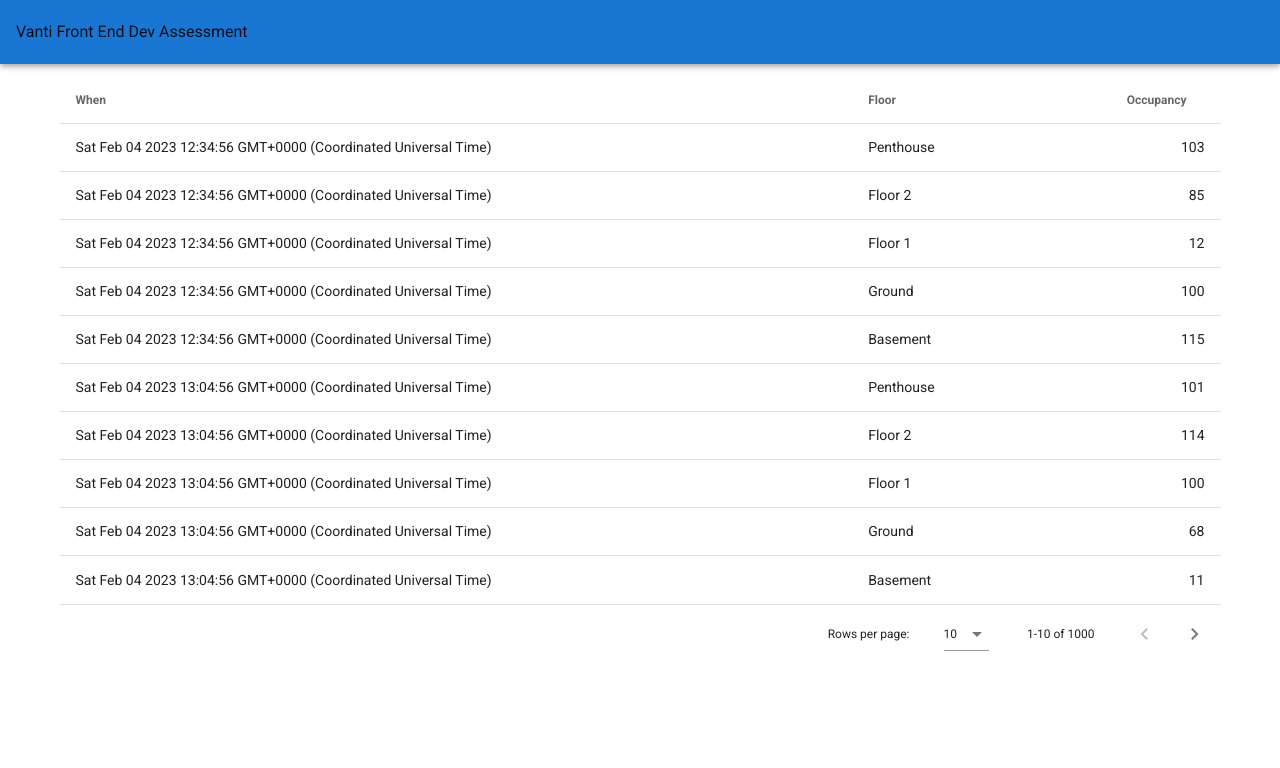
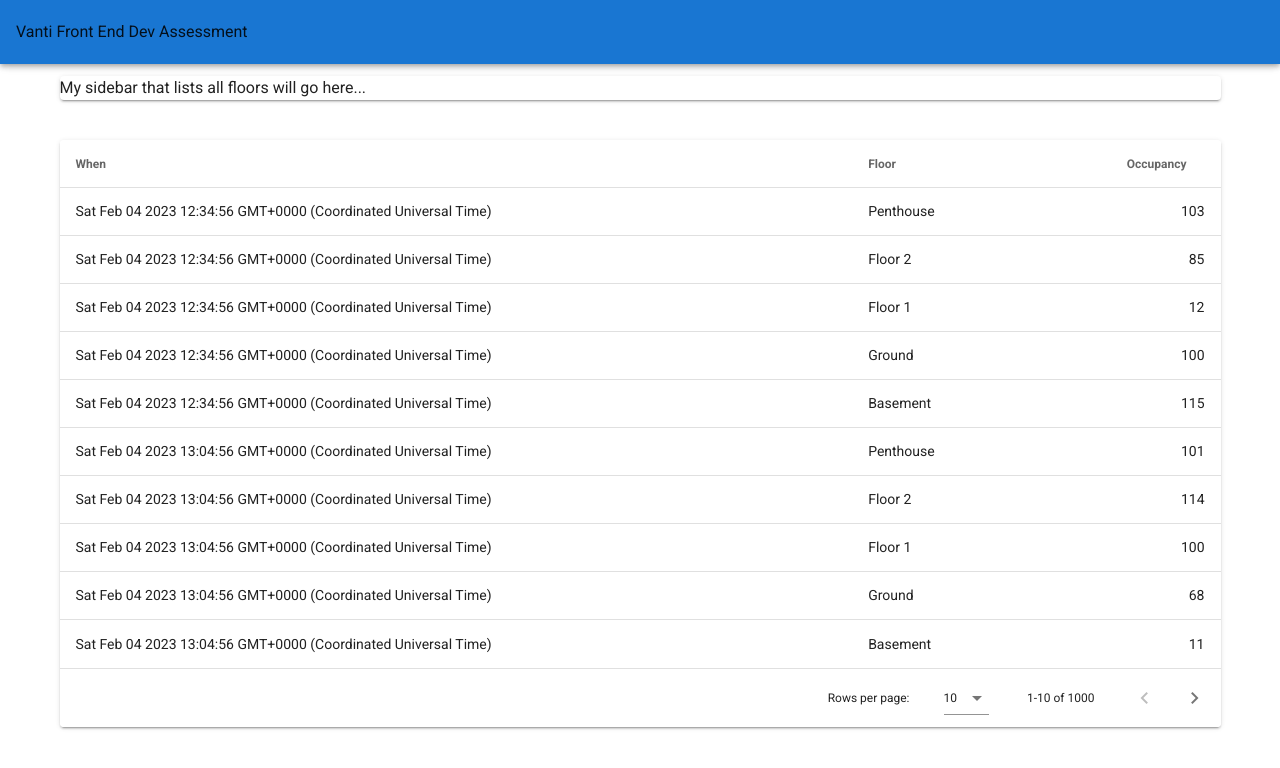
Before and after one commit to stefankudev/assessment-uidev-vue, a Vue app: page / in a window 1280 px wide. Shown: the top 768 px of the page. Built offline with nearby package versions, Linux system fonts and the light colour scheme.

Commit message:
scaffold out rough template structure for displaying floors on a seperate `<v-card>`; might turn this into its own component later too

```diff
--- a/src/occupancy/OccupancyTable.vue
+++ b/src/occupancy/OccupancyTable.vue
@@ -1,17 +1,25 @@
 <template>
-  <v-data-table :items="records.history" :headers="headers"/>
+  <div>
+    <v-card>
+      <p>My sidebar that lists all floors will go here...</p>
+    </v-card>
+    <br />
+    <v-card>
+      <v-data-table :items="records.history" :headers="headers" />
+    </v-card>
+  </div>
 </template>
 
 <script setup>
-import {useRecords} from '@/occupancy/records';
-import {computed} from 'vue';
+import { useRecords } from '@/occupancy/records';
+import { computed } from 'vue';
 
 const records = useRecords();
 const headers = computed(() => {
   return [
-    {text: 'When', value: 'time'},
-    {text: 'Floor', value: 'floor'},
-    {text: 'Occupancy', value: 'peopleCount', align: 'right'}
+    { text: 'When', value: 'time' },
+    { text: 'Floor', value: 'floor' },
+    { text: 'Occupancy', value: 'peopleCount', align: 'right' }
   ]
 })
 </script>
```
